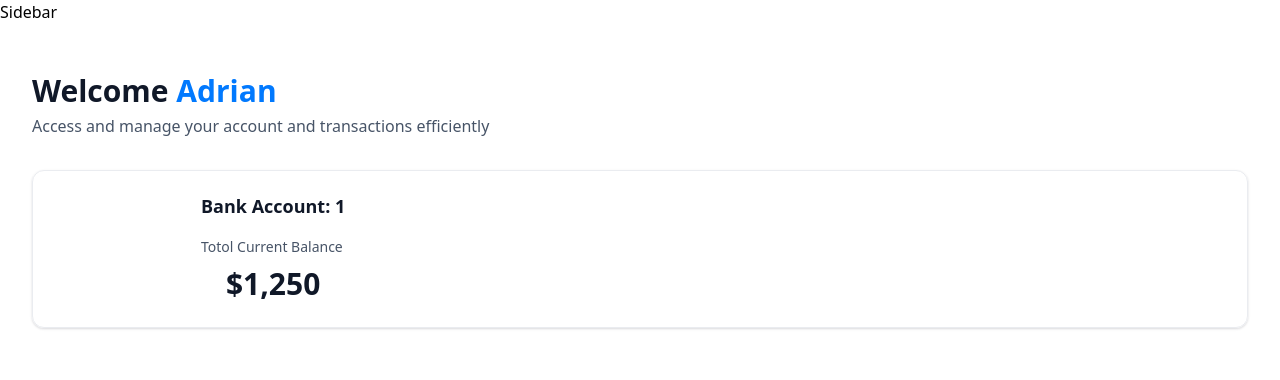
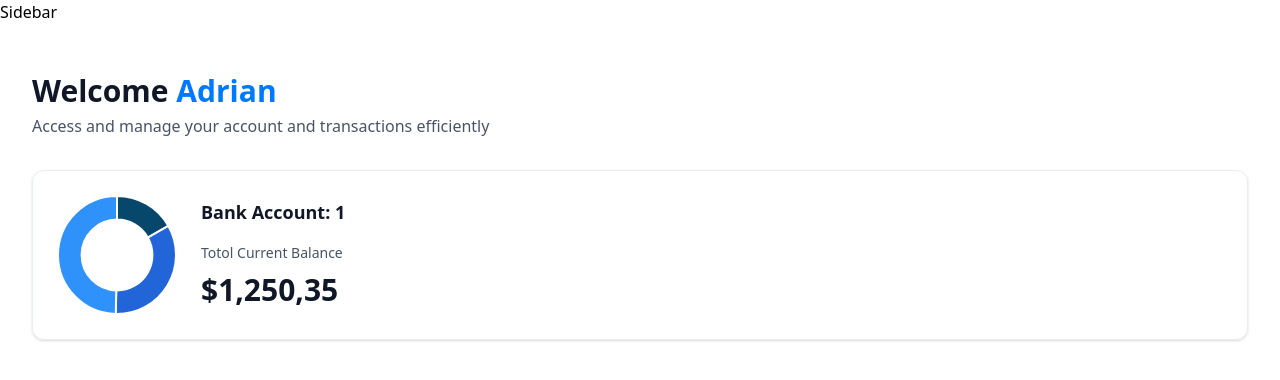
Before and after one commit to Shahriyar001/banking-app, a Next.js app: page / in a window 1280 px wide. Shown: the top 380 px of the page. Built offline with nearby package versions, Linux system fonts and the light colour scheme.

Commit message:
added chat

```diff
--- a/components/AnimatedCounter.tsx
+++ b/components/AnimatedCounter.tsx
@@ -4,8 +4,8 @@
 
 const AnimatedCounter = ({ amount }: { amount: number }) => {
   return (
-    <div>
-      <CountUp decimal="," prefix="$" end={amount} />
+    <div className="w-full">
+      <CountUp duration={2} decimals={2} decimal="," prefix="$" end={amount} />
     </div>
   );
 };
--- /dev/null
+++ b/components/DoughnutChart.tsx
@@ -0,0 +1,35 @@
+"use client";
+import React from "react";
+import { Doughnut } from "react-chartjs-2";
+import { Chart as ChartJS, ArcElement, Tooltip, Legend } from "chart.js";
+
+// Register ArcElement along with Tooltip and Legend
+ChartJS.register(ArcElement, Tooltip, Legend);
+
+const DoughnutChart = ({ accounts }: DoughnutChartProps) => {
+  const data = {
+    datasets: [
+      {
+        label: "Banks",
+        data: [1250, 2500, 3700],
+        backgroundColor: ["#07476b", "#2265d8", "#2f91fa"],
+      },
+    ],
+    labels: ["Bank 1", "Bank 2", "Bank 3"],
+  };
+  return (
+    <Doughnut
+      data={data}
+      options={{
+        cutout: "60%",
+        plugins: {
+          legend: {
+            display: false,
+          },
+        },
+      }}
+    />
+  );
+};
+
+export default DoughnutChart;
--- a/components/TotalBalanceBox.tsx
+++ b/components/TotalBalanceBox.tsx
@@ -1,5 +1,6 @@
 import React from "react";
 import AnimatedCounter from "./AnimatedCounter";
+import DoughnutChart from "./DoughnutChart";
 
 const TotalBalanceBox = ({
   accounts = [],
@@ -8,14 +9,16 @@
 }: TotlaBalanceBoxProps) => {
   return (
     <section className="total-balance">
-      <div className="total-balance-chart">{/* DonautChart */}</div>
+      <div className="total-balance-chart">
+        <DoughnutChart accounts={accounts} />
+      </div>
       <div className="flex flex-col gap-5">
         <h2 className="header-2"> Bank Account: {totalBanks}</h2>
         <div className="flex flex-col gap-2">
           <p className="total-balance-label">Totol Current Balance</p>
-          <p className="total-balance-amount flex-center gap-2">
+          <div className="total-balance-amount flex-center gap-2">
             <AnimatedCounter amount={totalCurrentBalance} />
-          </p>
+          </div>
         </div>
       </div>
     </section>
--- a/package.json
+++ b/package.json
@@ -10,12 +10,14 @@
   },
   "dependencies": {
     "@radix-ui/react-slot": "^1.1.0",
+    "chart.js": "^4.4.6",
     "class-variance-authority": "^0.7.0",
     "clsx": "^2.1.1",
     "lucide-react": "^0.456.0",
     "next": "15.0.3",
     "query-string": "^9.1.1",
     "react": "19.0.0-rc-66855b96-20241106",
+    "react-chartjs-2": "^5.2.0",
     "react-countup": "^6.5.3",
     "react-dom": "19.0.0-rc-66855b96-20241106",
     "tailwind-merge": "^2.5.4",
```
Also changed, not shown: 1 other file (tests, documents, lock files or other folders).
